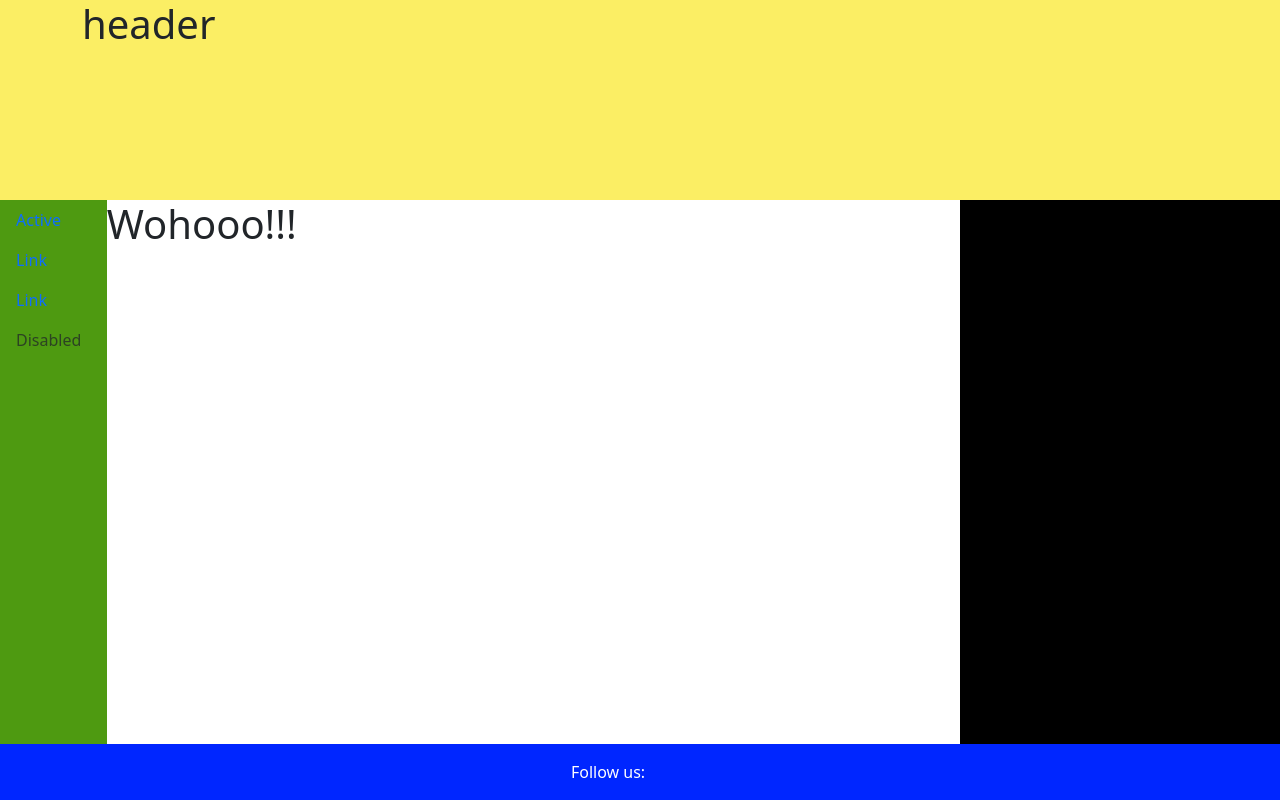
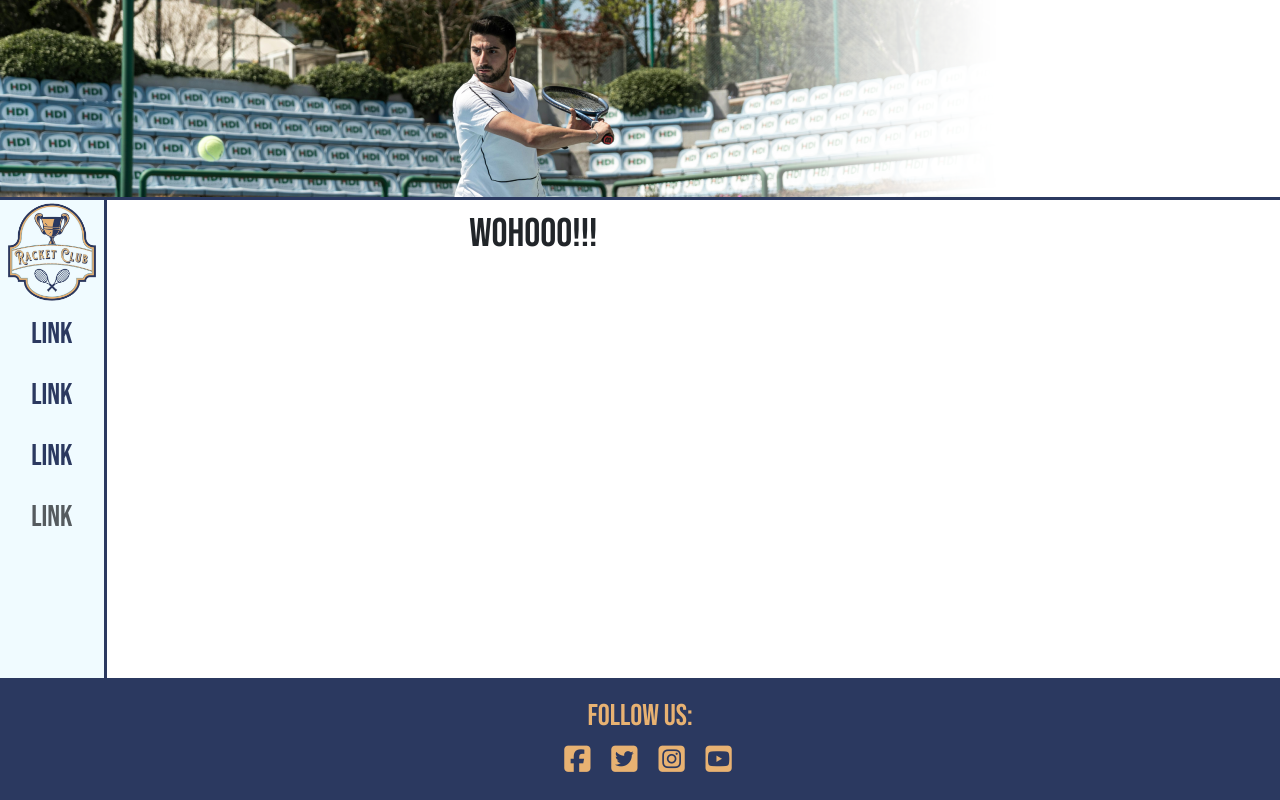
Before and after one commit to Profess0ro/Badminton_fictipnal_club, a Django app: page / in a window 1280 px wide. Run offline with Django 4.2, Linux system fonts and the light colour scheme; some libraries are stand-ins or nearby versions.

Commit message:
Build: Styled base.html
Getting near the final result wanted on base.html.
Some final additions left. Colors, fonts, logo and
header are added to this first version.
Left to add are button to signup/login.

```diff
--- a/static/css/style.css
+++ b/static/css/style.css
@@ -9,50 +9,95 @@ html, body {
     flex-direction: column;
 }
 
+.small-nav-bg {
+    background-color: #F0FBFF;
+    border-bottom: 3px solid #2B3960;
+    color:#2B3960;
+}
+
+.small-nav-title {
+    font-size: 30px;
+    margin-bottom: 0;
+}
+
+.navbar-expand-lg {
+    font-size: 20px;
+}
+
 header {
     height: 200px;
     display: none;
-    background-color: #fbee64;
+    background-image: url(../images/header.png);
+    background-size: auto;
+    background-repeat: no-repeat;
+    border-bottom: 3px solid #2B3960;
+    float: left;
 }
 .no-gutters {
     margin: 0;
 }
-.blue {
-    background-color: #0026ff;
+.footer {
+    background-color: #2B3960;
     position: fixed;
     bottom: 0;
     left: 0;
     width: 100%;
     padding: 0;
+    color: #E8B272;
+    font-size: 30px;
 }
-.black {
-    background-color: #000000;
+.right-section {
+    background-color: #FFFFFF;
 }
-.main-container {
+.big-screens-nav {
     flex: 1;
     display: flex;
     flex-direction: row;
 }
+.logo {
+    width: 100%;
+    height: auto;
+}
 
-nav {
-    flex-shrink: 0;
-}
-.green {
-    background-color: #4e9a11;
+.big-nav {
+    background-color: #F0FBFF;
     height: 100%;
     min-height: calc(100vh - 200px);
     display: none;
+    color:#2B3960;
+    border-right: 3px solid #2B3960;
+    font-size: 30px;
+}
+
+.nav-font {
+    text-transform: capitalize;
+    font-family: "Bebas Neue", sans-serif;
+    font-weight: 400;
+    font-style: normal;
+}
+
+.big-nav a {
+    color:#2B3960;
+
+}
+
+.big-nav a:hover {
+    color:#E8B272;
+}
+
+.main-content {
+    padding: 10px;
 }
 
 
 @media screen and (min-width: 480px) {
 
-    header, .green {
+    header, .big-nav {
         display: none;
     }
 }
 @media screen and (min-width: 768px) {
-    header, .green {
+    header, .big-nav {
         display: block;
     }
     .navbar {
--- a/templates/base.html
+++ b/templates/base.html
@@ -4,6 +4,9 @@
 <head>
     <meta charset="UTF-8">
     <meta name="viewport" content="width=device-width, initial-scale=1.0">
+    <link rel="preconnect" href="https://fonts.googleapis.com">
+  <link rel="preconnect" href="https://fonts.gstatic.com" crossorigin>
+  <link href="https://fonts.googleapis.com/css2?family=Bebas+Neue&display=swap" rel="stylesheet">
     <link href="https://cdn.jsdelivr.net/npm/bootstrap@5.3.3/dist/css/bootstrap.min.css" rel="stylesheet"
     integrity="sha384-QWTKZyjpPEjISv5WaRU9OFeRpok6YctnYmDr5pNlyT2bRjXh0JMhjY6hW+ALEwIH" crossorigin="anonymous">
     <link rel="stylesheet" href="{% static 'css/style.css' %}">
@@ -11,47 +14,48 @@
 </head>
 <body class="d-flex flex-column h-100 main-bg">
   <!-- navigation bar for smaller screens -->
-    <nav class="navbar navbar-expand-lg navbar-light bg-light">
-        <a class="navbar-brand" href="#">Navbar</a>
-        <button class="navbar-toggler" type="button" data-toggle="collapse" data-target="#navbarNavDropdown" aria-controls="navbarNavDropdown" aria-expanded="false" aria-label="Toggle navigation">
+  <nav class="navbar navbar-expand-lg small-nav-bg nav-font">
+    <div class="container-fluid">
+      <a class="navbar-brand" href="#"><img src="{% static 'images/logo_small.png' %}" alt="logo"></a>
+      <p class="small-nav-title">Racket CLub</p>
+      <button class="navbar-toggler" type="button" data-bs-toggle="collapse" data-bs-target="#navbarNavDropdown" aria-controls="navbarNavDropdown" aria-expanded="false" aria-label="Toggle navigation">
         <span class="navbar-toggler-icon"></span>
       </button>
       <div class="collapse navbar-collapse" id="navbarNavDropdown">
         <ul class="navbar-nav">
-            <li class="nav-item active">
-              <a class="nav-link" href="#">Home <span class="sr-only">(current)</span></a>
+          <li class="nav-item">
+            <a class="nav-link active" aria-current="page" href="#">Home</a>
           </li>
           <li class="nav-item">
-              <a class="nav-link" href="#">Book our court</a>
+            <a class="nav-link" href="#">Features</a>
           </li>
           <li class="nav-item">
-              <a class="nav-link" href="#">Events</a>
+            <a class="nav-link" href="#">Pricing</a>
           </li>
           <li class="nav-item dropdown">
-              <a class="nav-link dropdown-toggle" href="#" id="navbarDropdownMenuLink" data-toggle="dropdown" aria-haspopup="true" aria-expanded="false">
+            <a class="nav-link dropdown-toggle" href="#" role="button" data-bs-toggle="dropdown" aria-expanded="false">
               Dropdown link
             </a>
-              <div class="dropdown-menu" aria-labelledby="navbarDropdownMenuLink">
-                <a class="dropdown-item" href="#">Action</a>
-                <a class="dropdown-item" href="#">Another action</a>
-                <a class="dropdown-item" href="#">Something else here</a>
-              </div>
+            <ul class="dropdown-menu">
+              <li><a class="dropdown-item" href="#">Action</a></li>
+              <li><a class="dropdown-item" href="#">Another action</a></li>
+              <li><a class="dropdown-item" href="#">Something else here</a></li>
+            </ul>
           </li>
         </ul>
+      </div>
     </div>
   </nav>
 
       <header class="header">
-        <div class="container">
-          <h1>header</h1>
-        </div>
       </header>
     <!-- navigation bar for bigger screens -->
-    <div class="main-container">
-      <div class="col-md-1 green no-gutters">
+    <div class="big-screens-nav text-center nav-font">
+      <div class="col-md-1 big-nav no-gutters">
+        <img src="{% static 'images/logo.png' %}" alt="logo" class="logo">
         <ul class="nav flex-column">
           <li class="nav-item">
-            <a class="nav-link active" aria-current="page" href="#">Active</a>
+            <a class="nav-link" href="#">Link</a>
           </li>
           <li class="nav-item">
             <a class="nav-link" href="#">Link</a>
@@ -60,25 +64,21 @@
             <a class="nav-link" href="#">Link</a>
           </li>
           <li class="nav-item">
-            <a class="nav-link disabled" aria-disabled="true">Disabled</a>
+            <a class="nav-link disabled" aria-disabled="true">Link</a>
           </li>
         </ul>
       </div>
       <!-- main content here -->
-      <div class="col-md-8 no-gutters">
+      <div class="col-md-8 main-content no-gutters">
       {% block content %}
       <!-- content goes here -->
       {% endblock content %}
       </div>
-      <div class="col-md-3 black"></div>
+      <div class="col-md-3 right-section"></div>
     </div>
-    <footer class="footer mt-auto py-3 blue">
-      <p class="m-0 text-center text-white">
-          {% block copyright %}
-
-          {% endblock copyright %}
-      </p>
-      <p class="m-0 text-center text-white">Follow us: <i class="fab fa-facebook-square ms-3"></i>
+    <footer class="footer mt-auto py-3 text-center nav-font">
+      <p class="m-0 text-center">Follow us: <br>
+          <i class="fab fa-facebook-square ms-3"></i>
           <i class="fab fa-twitter-square ms-3"></i>
           <i class="fab fa-instagram-square ms-3"></i>
           <i class="fab fa-youtube-square ms-3"></i>
@@ -87,11 +87,6 @@
     <script src="https://cdn.jsdelivr.net/npm/bootstrap@5.3.3/dist/js/bootstrap.bundle.min.js"
     integrity="sha384-YvpcrYf0tY3lHB60NNkmXc5s9fDVZLESaAA55NDzOxhy9GkcIdslK1eN7N6jIeHz" crossorigin="anonymous">
     </script>
-    <script src="https://cdn.jsdelivr.net/npm/@popperjs/core@2.11.8/dist/umd/popper.min.js"
-    integrity="sha384-I7E8VVD/ismYTF4hNIPjVp/Zjvgyol6VFvRkX/vR+Vc4jQkC+hVqc2pM8ODewa9r" crossorigin="anonymous">
-    </script>
-    <script src="https://cdn.jsdelivr.net/npm/bootstrap@5.3.3/dist/js/bootstrap.min.js" integrity="sha384-0pUGZvbkm6XF6gxjEnlmuGrJXVbNuzT9qBBavbLwCsOGabYfZo0T0to5eqruptLy"
-    crossorigin="anonymous">
-    </script>
+    <script src="https://kit.fontawesome.com/214e058f0e.js" crossorigin="anonymous"></script>
 </body>
 </html>
```
Also changed, not shown: README.md, static/images/header.png (added), static/images/logo.png (added), static/images/logo_small.png (added). Lines whose indentation alone changed are shown as unchanged.
